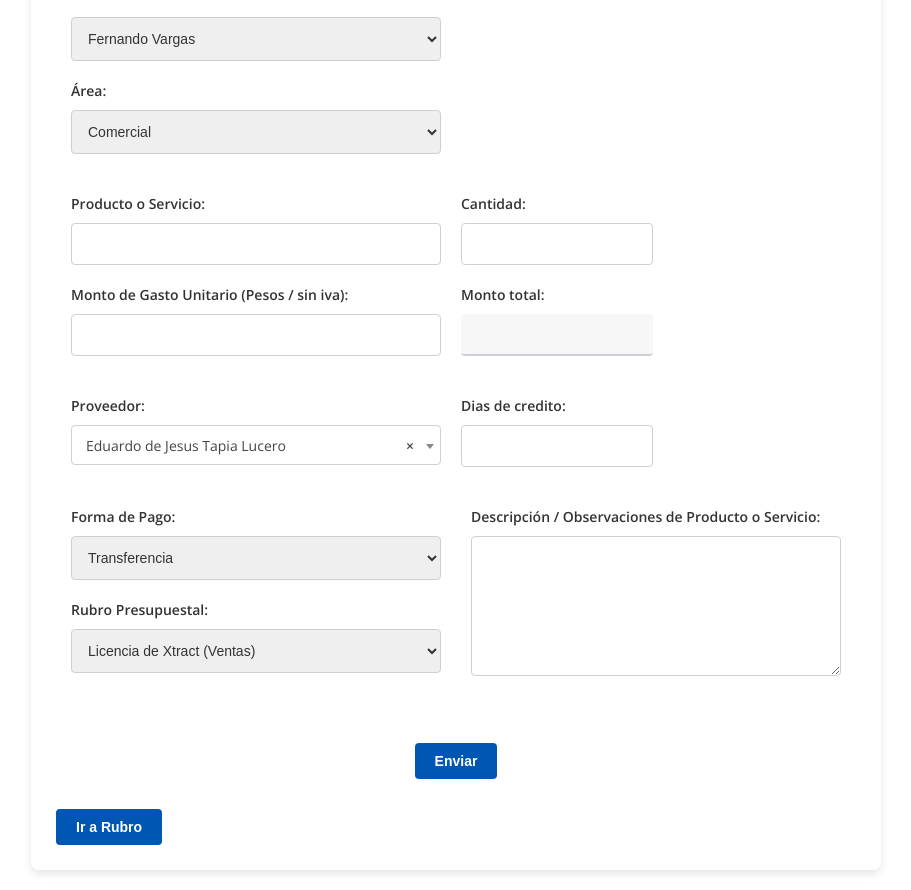
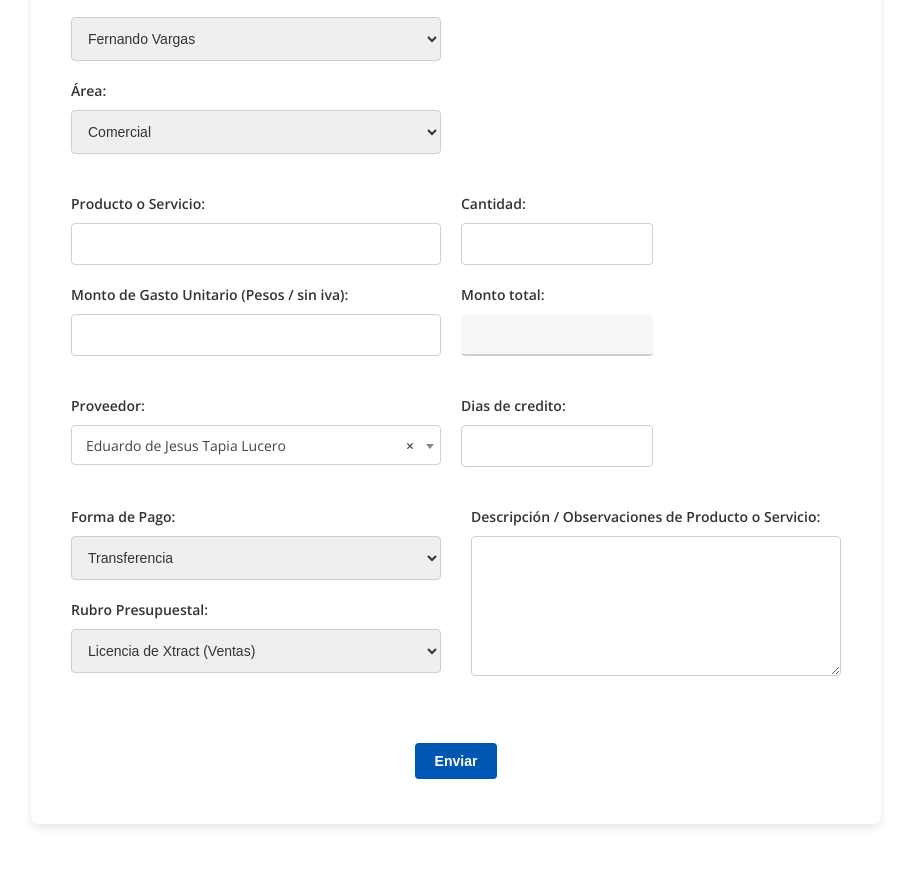
Before and after one commit to selketO/formulariov5, a website: page public/formulario.html in a window 1280 px wide. Shown: the part 171-1061 px from the top of the page, without its empty margins (184-1095 px from the left). After the commit the page ends 1015 px from the top, so only its background shows below. Drawn offline with nearby package versions, Linux system fonts and the light colour scheme; no server answers.

Commit message:
version preliminar

```diff
--- a/public/formulario.html
+++ b/public/formulario.html
@@ -141,7 +141,6 @@
         </div>
 
     </form>
-    <button class="button" onclick="location.href='rubro.html'">Ir a Rubro</button>
    </div>
 
     <script src="https://www.gstatic.com/firebasejs/8.2.9/firebase-app.js"></script>
```
